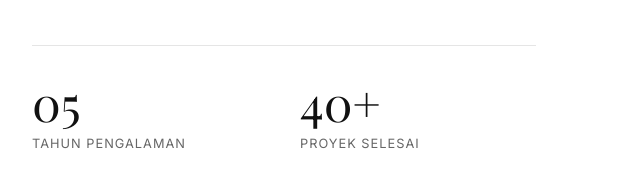
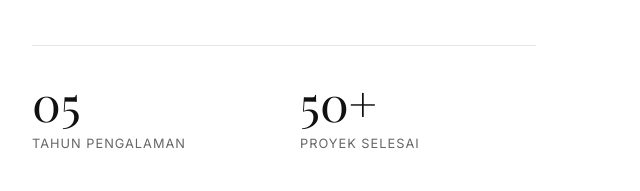
Before and after one commit to farreru15/farreru15.github.io, a plain HTML site: page index.html in a window 1280 px wide. Shown: the part 1369-1560 px from the top of the page, 640-1280 px from the left. Drawn offline with nearby package versions, Linux system fonts and the light colour scheme; a web font is replaced by a local one.

Commit message:
adjust angka projek

```diff
--- a/index.html
+++ b/index.html
@@ -501,7 +501,8 @@
                 </ul>
             </nav>
             <button id="theme-toggle" class="theme-toggle" aria-label="Toggle Dark Mode">
-                <svg id="theme-icon" xmlns="http://www.w3.org/2000/svg" viewBox="0 0 24 24" fill="none" stroke="currentColor" stroke-width="2" stroke-linecap="round" stroke-linejoin="round">
+                <svg id="theme-icon" xmlns="http://www.w3.org/2000/svg" viewBox="0 0 24 24" fill="none"
+                    stroke="currentColor" stroke-width="2" stroke-linecap="round" stroke-linejoin="round">
                     <path d="M21 12.79A9 9 0 1 1 11.21 3 7 7 0 0 0 21 12.79z"></path>
                 </svg>
             </button>
@@ -530,10 +531,13 @@
                 </div>
                 <div class="about-content">
                     <div class="about-text">
-                        <p>Berbekal pengalaman selama beberapa tahun terakhir, saya selalu berusaha membuat tampilan website
-                            yang simpel tapi tetap terlihat profesional. Saya kurang suka desain yang terlalu ramai karena
+                        <p>Berbekal pengalaman selama beberapa tahun terakhir, saya selalu berusaha membuat tampilan
+                            website
+                            yang simpel tapi tetap terlihat profesional. Saya kurang suka desain yang terlalu ramai
+                            karena
                             biasanya malah bikin bingung pengunjung.</p>
-                        <p>Dari proses bikin konsep, wireframe, sampai nulis kode biar jadi website beneran—semuanya saya
+                        <p>Dari proses bikin konsep, wireframe, sampai nulis kode biar jadi website beneran—semuanya
+                            saya
                             kerjakan dengan teliti. Intinya, saya senang mengubah masalah yang rumit jadi solusi yang
                             praktis.</p>
                     </div>
@@ -543,7 +547,7 @@
                             <div class="stat-label">Tahun Pengalaman</div>
                         </div>
                         <div>
-                            <div class="stat-num">40+</div>
+                            <div class="stat-num">50+</div>
                             <div class="stat-label">Proyek Selesai</div>
                         </div>
                     </div>
```
